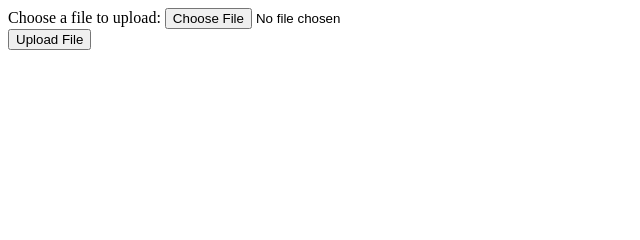
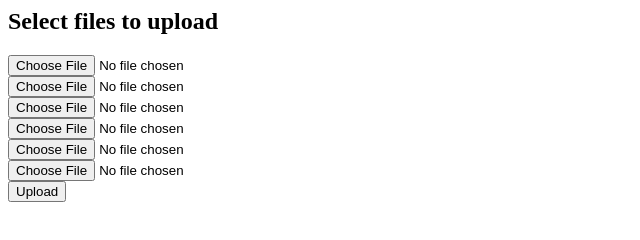
Before and after one commit to Satys/Upload-Large-File-Nginx, a plain HTML site: page index.html in a window 1280 px wide. Shown: the whole page, without its empty margins (0-640 px from the left). Drawn offline with Linux system fonts and the light colour scheme.

Commit message:
changed form

```diff
--- a/index.html
+++ b/index.html
@@ -1,12 +1,18 @@
 <html>
-<head>
-	<title>Uplaod Large File Nginx</title>
-</head>
-<body>
-	<form action="http://54.214.124.11/upload" method="POST">
-		Choose a file to upload:
-		<input name="uploadedfile" type="file" /><br />
-		<input type="submit" value="Upload File" />
-	</form>
-</body>
+  <head>
+    <title>Test upload</title>
+  </head>
+  <body>
+    <h2>Select files to upload</h2>
+    <form name="upload" method="POST" enctype="multipart/form-data" action="/upload">
+      <input type="file" name="file1"><br>
+      <input type="file" name="file2"><br>
+      <input type="file" name="file3"><br>
+      <input type="file" name="file4"><br>
+      <input type="file" name="file5"><br>
+      <input type="file" name="file6"><br>
+      <input type="submit" name="submit" value="Upload">
+      <input type="hidden" name="test" value="value">
+    </form>
+  </body>
 </html>
```
